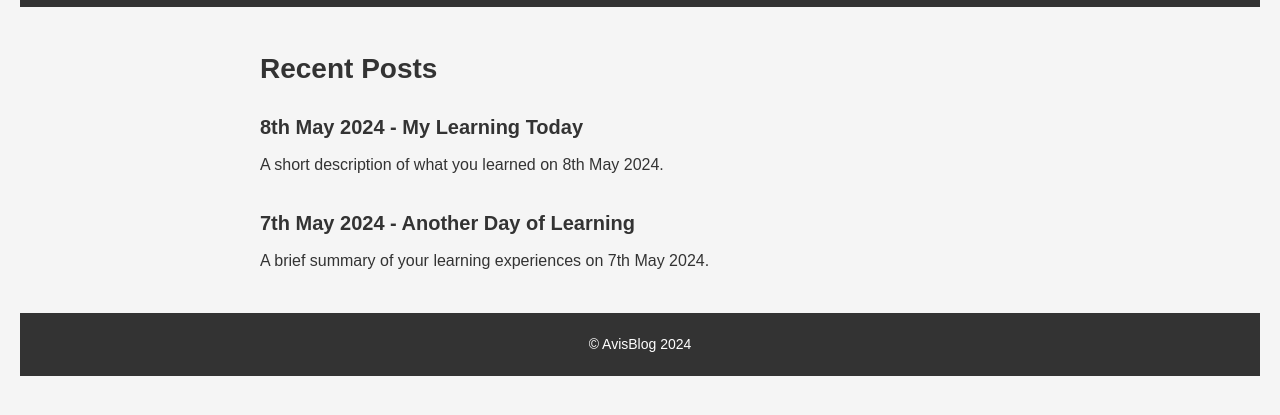
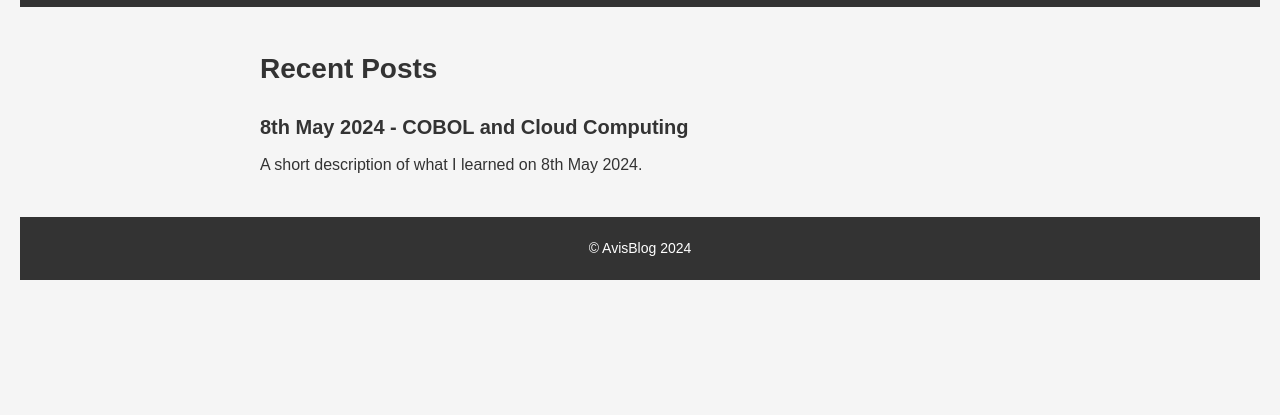
Before and after one commit to avismic/avisblog, a plain HTML site: page index.html in a window 1280 px wide. Shown: the part 111-526 px from the top of the page. Drawn offline with Linux system fonts and the light colour scheme.

Commit message:
Update index.html

```diff
--- a/index.html
+++ b/index.html
@@ -103,12 +103,11 @@ footer {
         <h2>Recent Posts</h2>
         <ul>
             <li>
-                <h3><a href="8may.html">8th May 2024 - My Learning Today</a></h3>
-                <p>A short description of what you learned on 8th May 2024.</p>
+                <h3><a href="8may.html">8th May 2024 - COBOL and Cloud Computing</a></h3>
+                <p>A short description of what I learned on 8th May 2024.</p>
             </li>
             <li>
-                <h3><a href="7may.html">7th May 2024 - Another Day of Learning</a></h3>
-                <p>A brief summary of your learning experiences on 7th May 2024.</p>
+
             </li>
             <!-- Add more list items for your other blog posts -->
         </ul>
```
